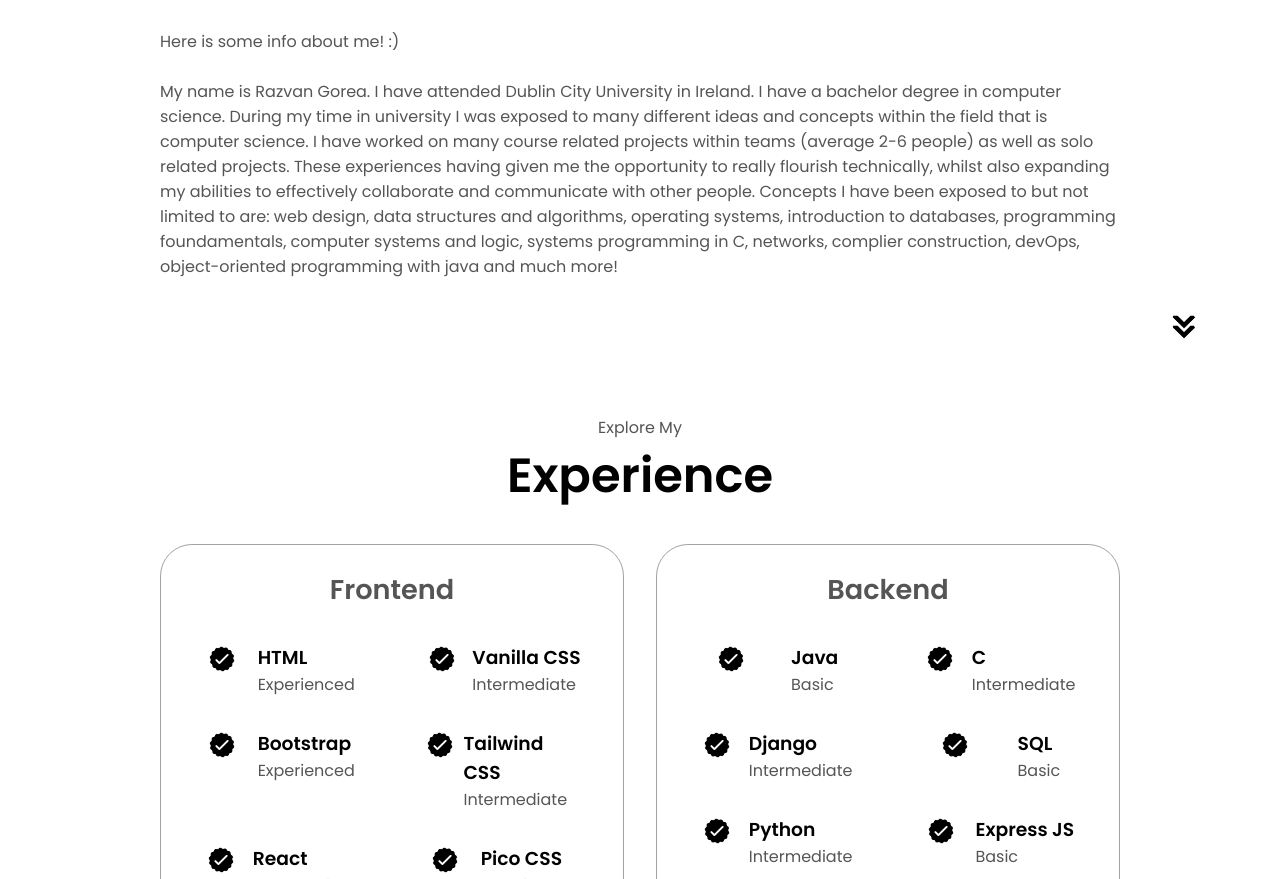
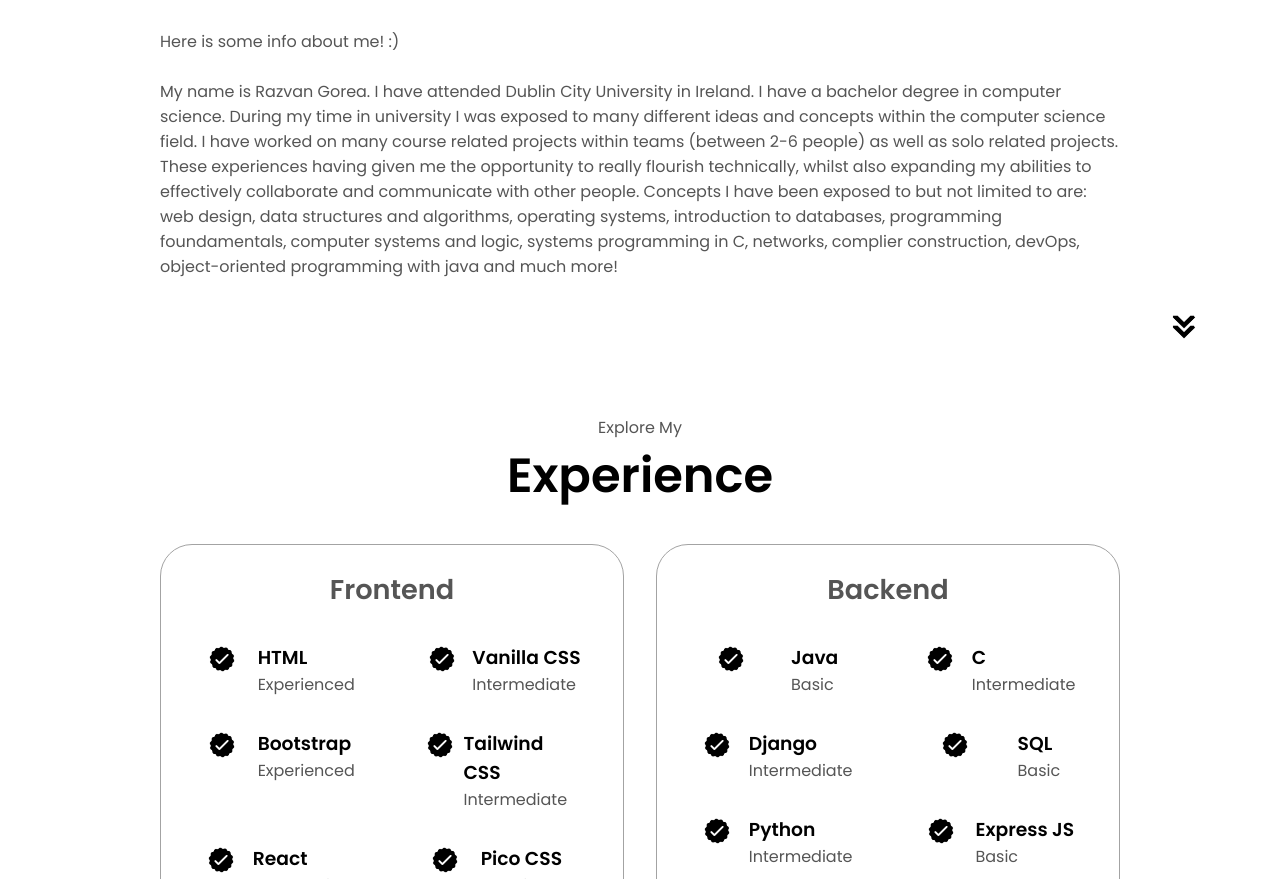
Before and after one commit to Razvan-Gorea/my-website, a plain HTML site: page index.html in a window 1280 px wide. Shown: the part 1281-2160 px from the top of the page. Drawn offline with Linux system fonts and the light colour scheme; files whose address does not match are found by name.

Commit message:
minor change

```diff
--- a/index.html
+++ b/index.html
@@ -102,7 +102,7 @@
             <p> Here is some info about me! :)</p>
             <br>
             <p>
-              My name is Razvan Gorea. I have attended Dublin City University in Ireland. I have a bachelor degree in computer science. During my time in university I was exposed to many different ideas and concepts within the field that is computer science. I have worked on many course related projects within teams (average 2-6 people) as well as solo related projects. These experiences having given me the opportunity to really flourish technically, whilst also expanding my abilities to effectively collaborate and communicate with other people. Concepts I have been exposed to but not limited to are: web design, data structures and algorithms, operating systems, introduction to databases, programming foundamentals, computer systems and logic, systems programming in C, networks, complier construction, devOps, object-oriented programming with java and much more!
+              My name is Razvan Gorea. I have attended Dublin City University in Ireland. I have a bachelor degree in computer science. During my time in university I was exposed to many different ideas and concepts within the computer science field. I have worked on many course related projects within teams (between 2-6 people) as well as solo related projects. These experiences having given me the opportunity to really flourish technically, whilst also expanding my abilities to effectively collaborate and communicate with other people. Concepts I have been exposed to but not limited to are: web design, data structures and algorithms, operating systems, introduction to databases, programming foundamentals, computer systems and logic, systems programming in C, networks, complier construction, devOps, object-oriented programming with java and much more!
             </p>
           </div>
         </div>
```
